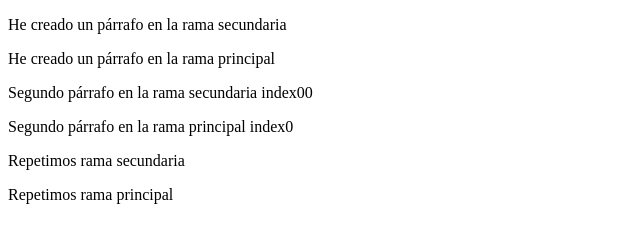
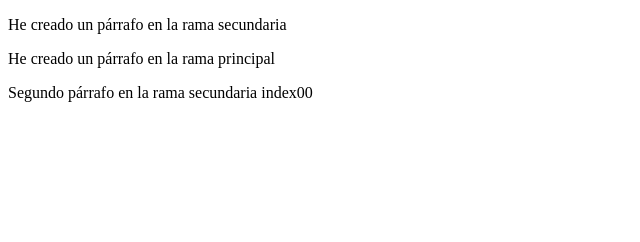
Before and after one commit to Bianca-87/conflicto-github, a plain HTML site: page index.html in a window 1280 px wide. Shown: the whole page, without its empty margins (0-640 px from the left). Drawn offline with Linux system fonts and the light colour scheme.

Commit message:
arreglado1
arreglado1

```diff
--- a/index.html
+++ b/index.html
@@ -12,18 +12,8 @@
 
 <p> He creado un párrafo en la rama principal </p>
 
-
 <p> Segundo párrafo en la rama secundaria index00 </p>
 
 
-<p> Segundo párrafo en la rama principal index0 </p>
-
-
-<p> Repetimos rama secundaria </p>
-
-
-
-<p> Repetimos rama principal </p>
-
 </body>
 </html>
```
